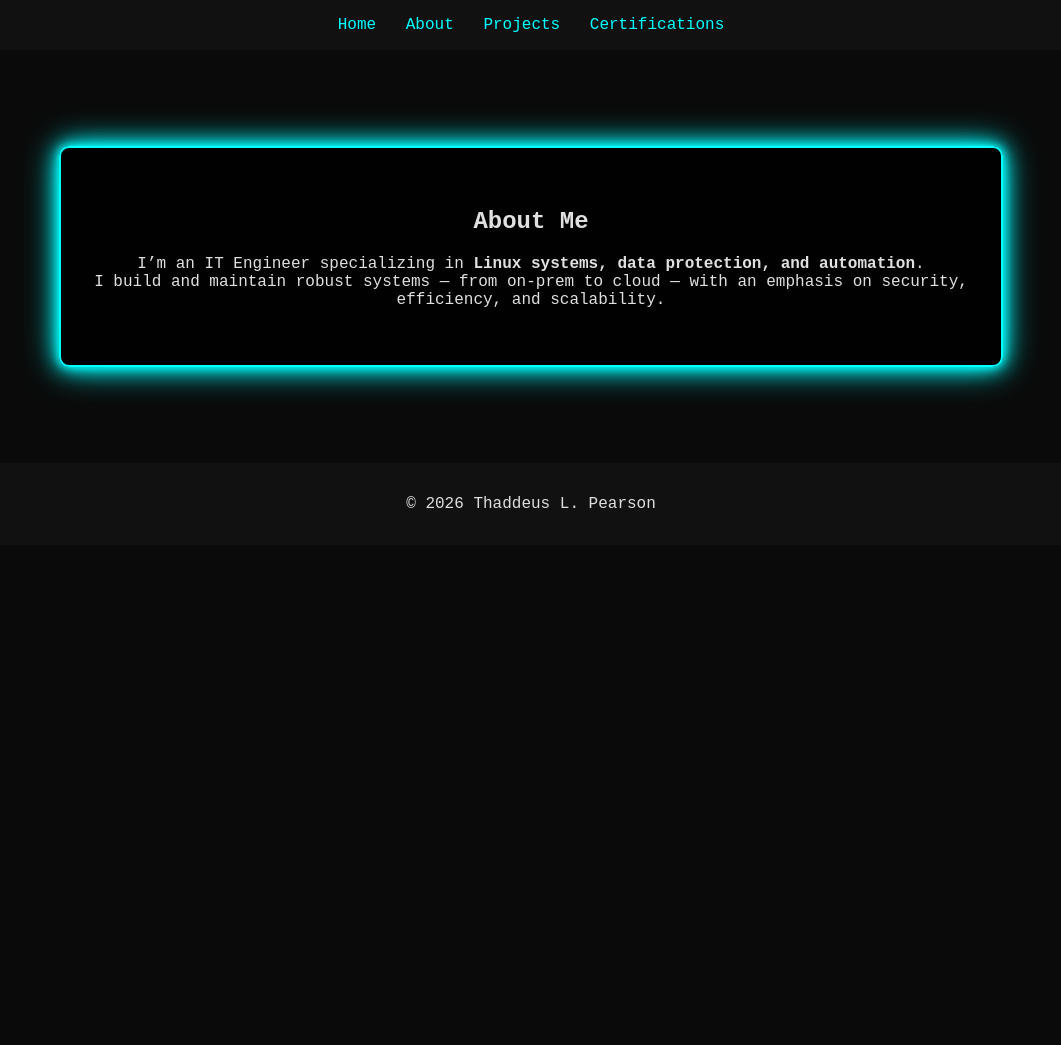
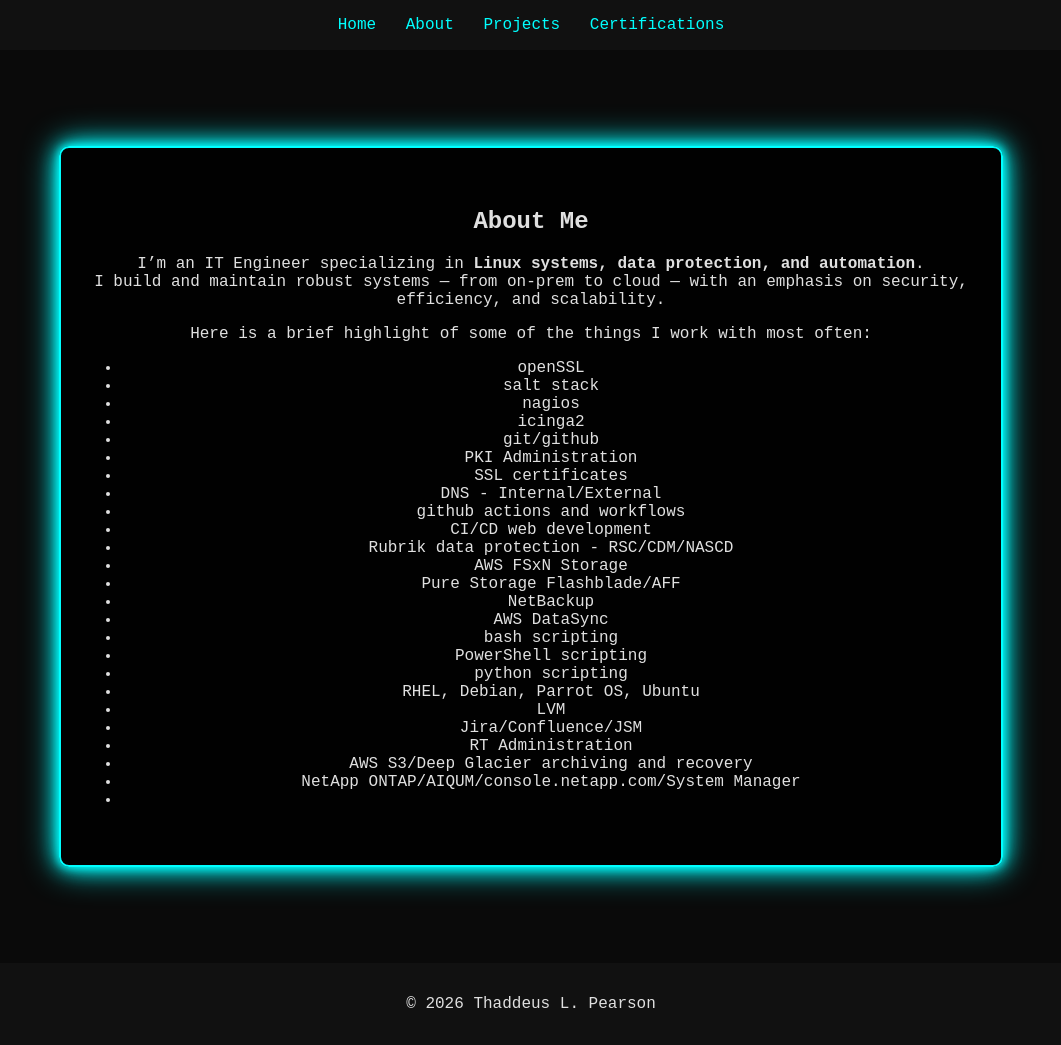
Before and after one commit to pearson-thaddeus-l/pearson-thaddeus-l-jekyll, a Jekyll site: the page built from about.md, in a window 1280 px wide. Shown: the whole page, without its empty margins (109-1170 px from the left). Built offline with Jekyll 4.4.1, drawn with Linux system fonts in a browser that asks for light colours; before the commit the page ends 900 px from its top, so only the background shows below that.

Commit message:
Adding skills

```diff
--- a/about.md
+++ b/about.md
@@ -8,3 +8,30 @@
 
 I'm an IT Engineer specializing in **Linux systems, data protection, and automation**.
 I build and maintain robust systems — from on-prem to cloud — with an emphasis on security, efficiency, and scalability.
+
+Here is a brief highlight of some of the things I work with most often:
+- openSSL
+- salt stack
+- nagios
+- icinga2
+- git/github
+- PKI Administration
+- SSL certificates
+- DNS - Internal/External
+- github actions and workflows
+- CI/CD web development
+- Rubrik data protection - RSC/CDM/NASCD
+- AWS FSxN Storage
+- Pure Storage Flashblade/AFF
+- NetBackup
+- AWS DataSync
+- bash scripting
+- PowerShell scripting
+- python scripting
+- RHEL, Debian, Parrot OS, Ubuntu
+- LVM
+- Jira/Confluence/JSM
+- RT Administration
+- AWS S3/Deep Glacier archiving and recovery
+- NetApp ONTAP/AIQUM/console.netapp.com/System Manager
+-
```
